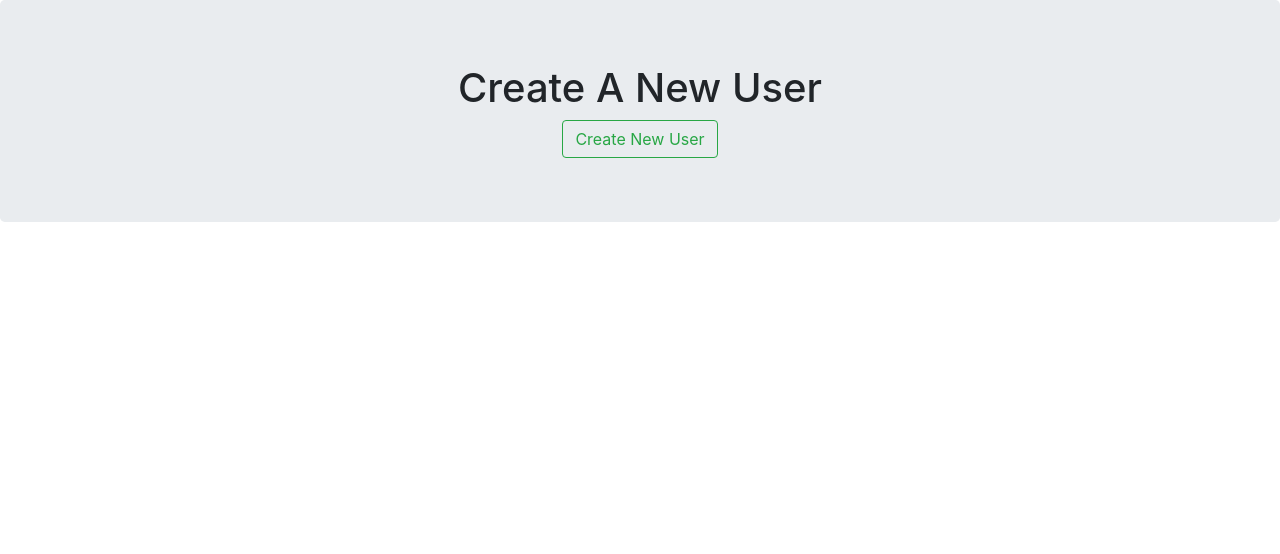
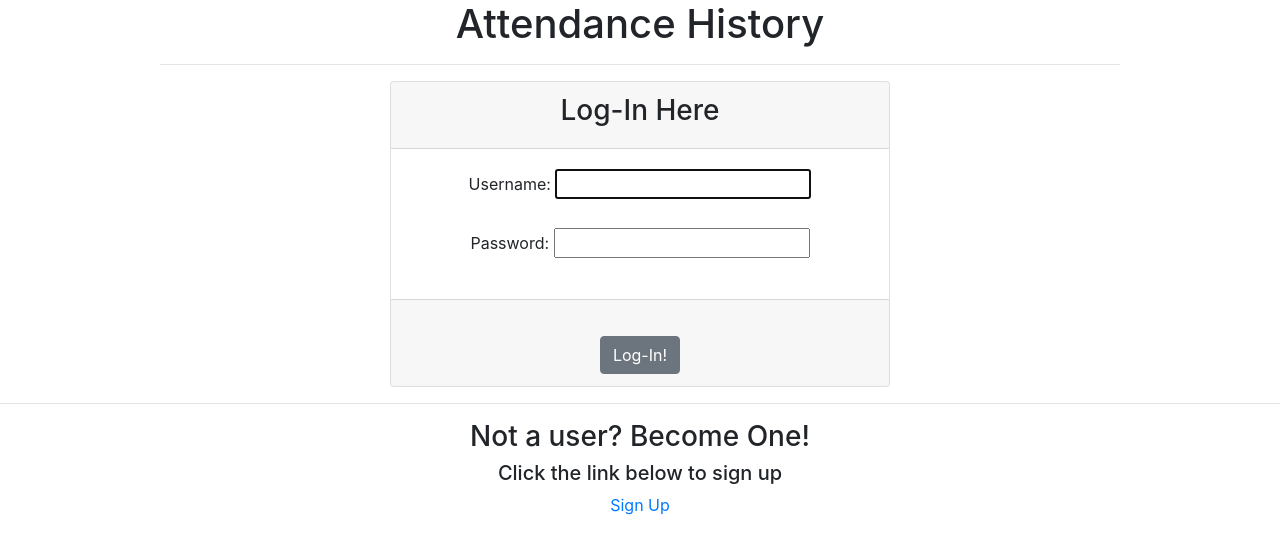
Before and after one commit to cmadisonne/AttendanceTracker, a Django app: page /accounts/login/ in a window 1280 px wide. Shown: the top 554 px of the page. Run offline with Django 3.2, Linux system fonts and the light colour scheme; some libraries are stand-ins or nearby versions.

Commit message:
WorkingDatabase

```diff
--- a/TheAttendance/attendanceApp/admin.py
+++ b/TheAttendance/attendanceApp/admin.py
@@ -1,6 +1,7 @@
 from django.contrib import admin
 
 # Register your models here.
-from .models import attendanceModel
+from .models import clockIn,clockOut
 
-admin.site.register(attendanceModel)
+admin.site.register(clockIn)
+admin.site.register(clockOut)
--- a/TheAttendance/attendanceApp/forms.py
+++ b/TheAttendance/attendanceApp/forms.py
@@ -1,9 +1,9 @@
-from .models import attendanceModel
+from .models import clockOut, clockIn
 from django import forms
 
 class clockInForm(forms.ModelForm):
     class Meta:
-        model = attendanceModel
+        model = clockIn
         fields = {'username', 'password', 'clockIn'}
         widgets = {
             'password': forms.PasswordInput(),
@@ -12,7 +12,7 @@ class clockInForm(forms.ModelForm):
 
 class clockOutForm(forms.ModelForm):
     class Meta:
-        model = attendanceModel
+        model = clockOut
         fields = {'username', 'password', 'clockOut'}
         widgets = {
             'password': forms.PasswordInput(),
--- a/TheAttendance/attendanceApp/templates/attendanceApp/index.html
+++ b/TheAttendance/attendanceApp/templates/attendanceApp/index.html
@@ -4,24 +4,40 @@
 <link rel="stylesheet" href="{% static 'attendanceApp/bootstrap.css' %}">
 <link rel="stylesheet" href="{% static 'attendanceApp/css/index.css' %}">
 
-
-
+<div align="middle" class="history">
+    <H1>{{user.get_username}} Attendance History</H1>
+    <hr width="75%" class="hr"/>
 
 {% block jumbotron %}
-<div class="jumbotron">
-    <div class="row justify-content-center">
-        <h1> Class Attendance</h1>
-    </div>
-    <div class="row justify-content-center">
+    {% if clockInRecord or clockOutRecord%}
 
-        {% for item in students %}
+    <table>
+        <tr>
+            <th>Clocked-In</th>
+            <th>Clocked-Out</th>
+        </tr>
+        <tr>
+            {% for record in clockInRecord %}
+            <td>{{ record.clockIn }}</td>
+            {% endfor %}
+            {% for record in clockOutRecord %}
+            <td>{{record.clockOut}}</td>
+            {% endfor %}
 
-        <h1>{{item.username}}</h1>
-
-        {% endfor %}
-    </div>
+        </tr>
+    </table>
 
 </div>
+
+{% else %}
+
+<div align="middle">
+    <div class="UserSetUp">
+        <h1> Welcome!</h1>
+        <p>No Attendance Available.</p>
+    </div>
+</div>
+{% endif %}
 {% endblock %}
 
 
--- a/TheAttendance/attendanceApp/templates/registration/logged_out.html
+++ b/TheAttendance/attendanceApp/templates/registration/logged_out.html
@@ -3,7 +3,7 @@
 {% block content %}
 <div class="container">
     <div class="row justify-content-center">
-        <p>Logged out!</p>
+        <h1>Logged out!</h1>
     </div>
     <div class="row justify-content-center">
         <a class=""  href="{% url 'login'%}"><button class="btn btn btn-outline-danger">Click here to login again.</button></a>
--- a/TheAttendance/attendanceApp/templates/registration/login.html
+++ b/TheAttendance/attendanceApp/templates/registration/login.html
@@ -1,11 +1,49 @@
 {% extends 'attendanceApp/index.html' %}
 {% block jumbotron %}
-<div class="jumbotron">
-    <div class="row justify-content-center">
-        <h1>Create A New User</h1>
+{% if form.errors %}
+<p>Your username and password didn't match. Please try again.</p>
+{% endif %}
+
+{% if next %}
+{% if user.is_authenticated %}
+<p>Your account doesn't have access to this page. To proceed,
+    please login with an account that has access.</p>
+{% endif %}
+{% endif %}
+
+<div align="middle">
+    <div class="card text-center" style="width: 500px">
+        <div class="card-header">
+            <h3>Log-In Here</h3>
+        </div>
+        <div class="card-body">
+            <form method="POST" action="{% url 'login' %}">
+                {% csrf_token %}
+
+                <div>
+                    <td>{{ form.username.label_tag }}</td>
+                    <td>{{ form.username }}</td>
+                </div>
+                <br>
+                <div>
+                    <td>{{ form.password.label_tag }}</td>
+                    <td>{{ form.password }}</td>
+                </div>
+        </div>
+        <div class="card-footer">
+            <br>
+            <div>
+                <input class="btn btn-secondary" type="submit" value="Log-In!">
+                <input type="hidden" name="next" value="{{ next }}" />
+            </div>
+            </form>
+        </div>
     </div>
-    <div class="row justify-content-center">
-        <a href="{#}"><button class=" btn btn-outline-success" >Create New User</button></a>
+    <div class="loginFooter">
+        <hr/>
+        <h3>Not a user? Become One!</h3>
+        <h5>Click the link below to sign up</h5>
+        <a style="text-underline: darkblue" href="{% url 'signUp' %}">Sign Up</a>
     </div>
 </div>
 {% endblock %}
--- a/TheAttendance/attendanceApp/urls.py
+++ b/TheAttendance/attendanceApp/urls.py
@@ -4,7 +4,7 @@ from . import views
 
 urlpatterns = [
     path('', views.index, name='index'),
-    path('clockIn/', views.clockIn, name='clockIn'),
-    path('clockOut/', views.clockOut, name='clockOut'),
+    path('clockIn/', views.timeIn, name='clockIn'),
+    path('clockOut/', views.timeOut, name='clockOut'),
     path('signUp/', views.signup, name='signUp'),
 ]
```
Also changed, not shown: TheAttendance/attendanceApp/models.py (+10 -3 lines), TheAttendance/attendanceApp/views.py (+16 -10 lines), TheAttendance/attendanceApp/migrations/0003_auto_20181205_2118.py (added), TheAttendance/attendanceApp/migrations/0004_auto_20181205_2145.py (added), TheAttendance/attendanceApp/migrations/0005_auto_20181205_2158.py (added), TheAttendance/attendanceApp/migrations/0006_auto_20181206_1644.py (added), TheAttendance/attendanceApp/migrations/0007_auto_20181206_1708.py (added), TheAttendance/attendanceApp/migrations/0008_auto_20181206_1714.py (added), TheAttendance/db.sqlite3.
